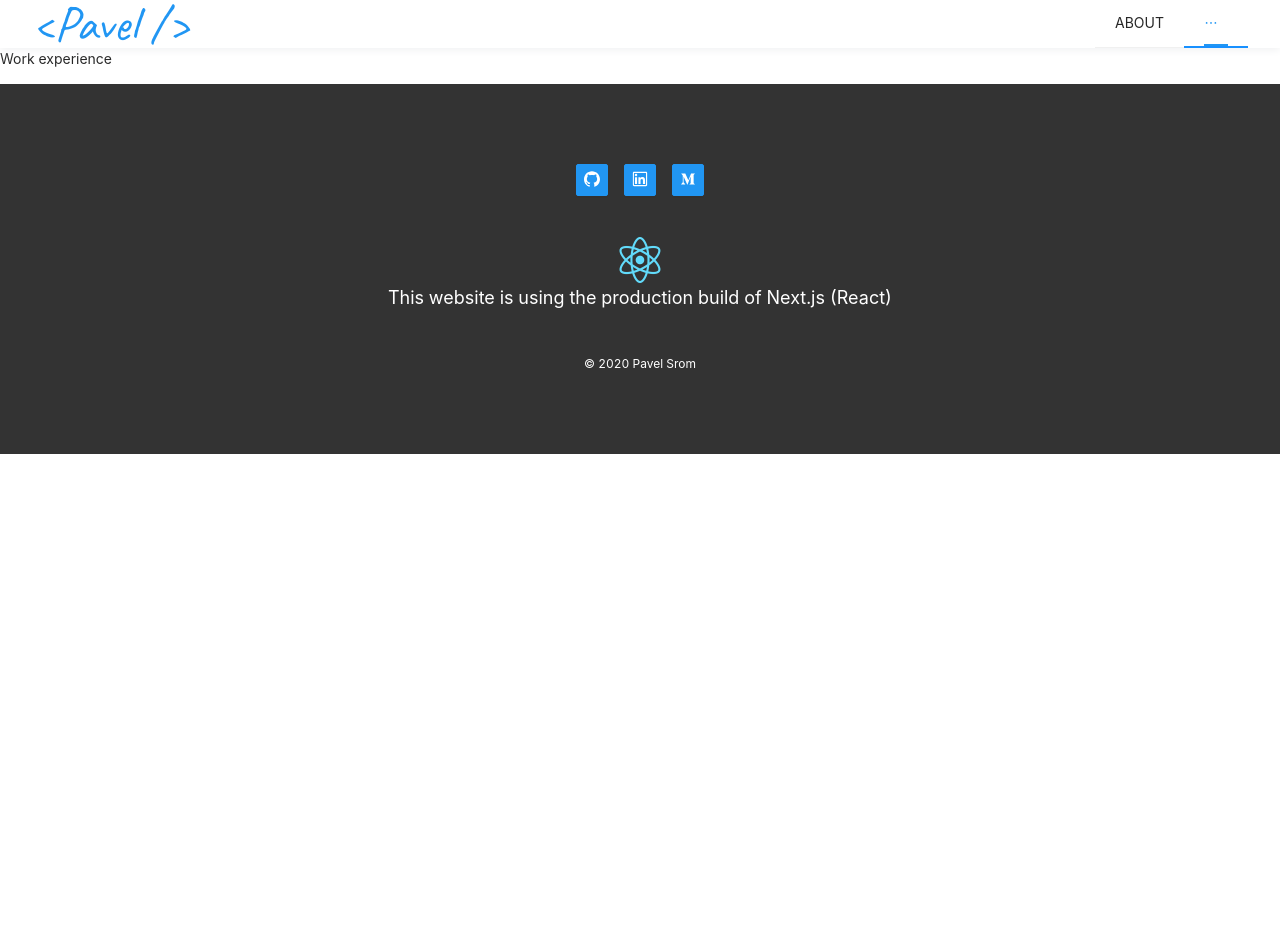
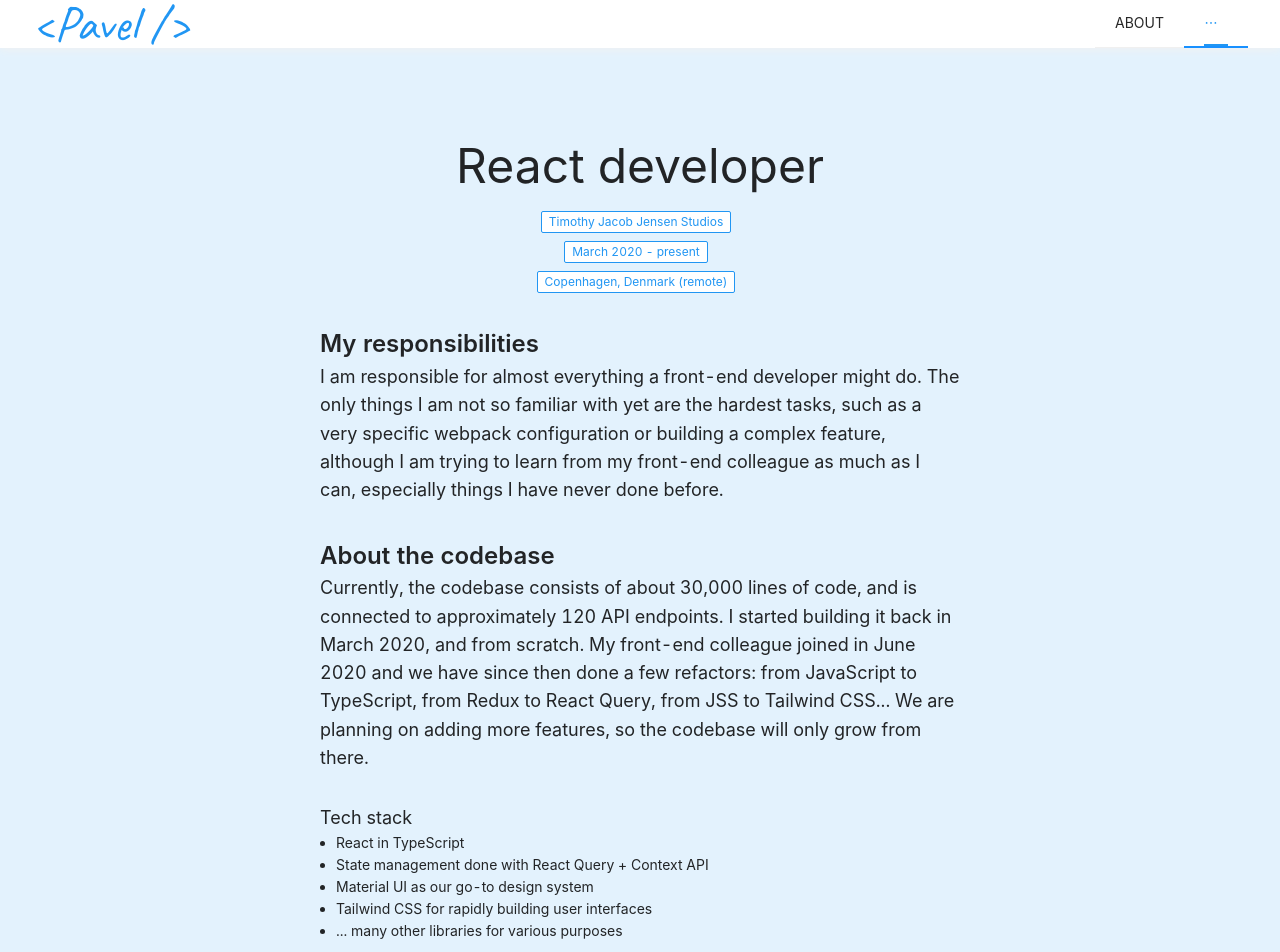
Before and after one commit to PavelSrom/next-typescript-portfolio, a Next.js app: page /work-experience in a window 1280 px wide. Shown: the top 952 px of the page. Before the commit the page ends 848 px from the top, so only its background shows below. Built offline with nearby package versions, Linux system fonts and the light colour scheme.

Commit message:
feat(exp-page): page content + ui

```diff
--- /dev/null
+++ b/data/experience.ts
@@ -0,0 +1,71 @@
+import { Experience } from './types'
+
+// eslint-disable-next-line import/prefer-default-export
+export const workExperiences: Experience[] = [
+  {
+    title: 'React developer',
+    chips: {
+      company: 'Timothy Jacob Jensen Studios',
+      duration: 'March 2020 - present',
+      place: 'Copenhagen, Denmark (remote)',
+    },
+    responsibilities: `I am responsible for almost everything a front-end developer might do.
+		The only things I am not so familiar with yet are the hardest tasks, such as a very specific
+		webpack configuration or building a complex feature, although I am trying to learn from my
+		front-end colleague as much as I can, especially things I have never done before.
+		`,
+    codebase: {
+      text: `Currently, the codebase consists of about 30,000 lines of code, and is
+			connected to approximately 120 API endpoints.
+				I started building it back in March 2020, and from scratch.
+				My front-end colleague joined in June 2020 and we have since then done a few refactors:
+				from JavaScript to TypeScript, from Redux to React Query, from JSS to Tailwind CSS...
+				We are planning on adding more features, so the codebase will only grow from there.`,
+      stack: [
+        'React in TypeScript',
+        'State management done with React Query + Context API',
+        'Material UI as our go-to design system',
+        'Tailwind CSS for rapidly building user interfaces',
+        '... many other libraries for various purposes',
+      ],
+    },
+    myTakeaways: `So far, I have learned a ton from being a part of this - how to
+			use TypeScript in React, how to refactor things, read and understand other people's
+			code, work with GitHub branches and pull requests, how to build real-world features,
+			and much more. The biggest lesson has perhaps been on how to manage a relatively
+			large codebase, since this platform is much, much bigger than anything I have ever
+			built before, as well as how to collaborate within a team.
+		`,
+  },
+  {
+    title: 'React developer (internship)',
+    chips: {
+      company: 'Senti.io (Webhouse ApS)',
+      duration: 'January 2020 - March 2020',
+      place: 'Aalborg, Denmark (on-site)',
+    },
+    responsibilities: `My main task was to refactor React's class-based components into
+			components using React hooks. Refactoring the majority of components took me about
+			50% of my internship duration. For the remainder of my stay, I was working on building
+			new components with Material UI for an onboarding process,
+			and creating dashboard data widgets.
+		`,
+    codebase: {
+      text: `The front-end of the platform had been about 2 years in the making when I joined.
+				It was a standard React app, with Redux as a state manager. I do not know the exact size
+				of it, but my estimate is a few tens of thousands of lines of code.
+			`,
+      stack: [
+        'React, both class-based components and hooks',
+        'State management with Redux',
+        'Material UI as a design system',
+      ],
+    },
+    myTakeaways: `My biggest takeaway was probably that there is so much I do not know yet.
+			It was my first real-world experience with developing an application, and I began my
+			internship fairly confident in my abilities. Very early on, I discovered that although
+			my skills were not underwhelming, I should always be humble and never assume I am the
+			smartest person in the room. It was a priceless experience.
+		`,
+  },
+]
--- a/pages/work-experience/index.tsx
+++ b/pages/work-experience/index.tsx
@@ -1,11 +1,90 @@
 import React from 'react'
 import { NextPage } from 'next'
+import { Tag, Divider } from 'antd'
+import { makeStyles } from '@material-ui/styles'
+import { Theme } from '../../utils/theme'
+import { workExperiences } from '../../data/experience'
+import LineLength from '../../styleguide/line-length'
+import ResponsiveContainer from '../../styleguide/responsive-container'
+import { Headline, Subheadline, BodyText } from '../../styleguide/typography'
+
+const useStyles = makeStyles<Theme>(theme => ({
+  section: {
+    background: theme.color.lightblue,
+  },
+  header: {
+    display: 'flex',
+    flexDirection: 'column',
+    alignItems: 'center',
+  },
+  chipInner: {
+    marginTop: theme.spacing(1),
+    color: theme.color.primary,
+    background: '#fff',
+    border: `1px solid ${theme.color.primary}`,
+  },
+  blockOfText: {
+    marginTop: theme.spacing(4),
+  },
+  divider: {
+    marginTop: theme.spacing(6),
+    marginBottom: theme.spacing(5),
+    height: 2,
+    background: theme.color.primary,
+  },
+  stack: {
+    paddingLeft: theme.spacing(2),
+  },
+}))
 
 const WorkExperience: NextPage = () => {
+  const classes = useStyles()
+
   return (
-    <>
-      <p>Work experience</p>
-    </>
+    <section className={classes.section}>
+      <ResponsiveContainer>
+        {workExperiences.map(
+          ({ title, chips, responsibilities, codebase, myTakeaways }, index) => (
+            <LineLength key={title} narrow>
+              {index !== 0 && <Divider className={classes.divider} />}
+
+              <div className={classes.header}>
+                <Headline style={{ textAlign: 'center' }}>{title}</Headline>
+                {Object.values(chips).map(chip => (
+                  <Tag key={chip} className={classes.chipInner}>
+                    {chip}
+                  </Tag>
+                ))}
+              </div>
+
+              <div className={classes.blockOfText}>
+                <Subheadline strong>My responsibilities</Subheadline>
+                <BodyText>{responsibilities}</BodyText>
+              </div>
+
+              <div className={classes.blockOfText}>
+                <Subheadline strong>About the codebase</Subheadline>
+                <BodyText>{codebase.text}</BodyText>
+
+                <div style={{ marginTop: 32 }}>
+                  <BodyText>Tech stack</BodyText>
+                  <ul className={classes.stack}>
+                    {codebase.stack.map(item => (
+                      <li key={item}>{item}</li>
+                    ))}
+                  </ul>
+                </div>
+              </div>
+
+              <div className={classes.blockOfText}>
+                <Subheadline strong>My takeaways</Subheadline>
+                <BodyText>{myTakeaways}</BodyText>
+              </div>
+            </LineLength>
+          )
+        )}
+      </ResponsiveContainer>
+    </section>
   )
 }
 
```
Also changed, not shown: data/types.ts (+15 -0 lines).
